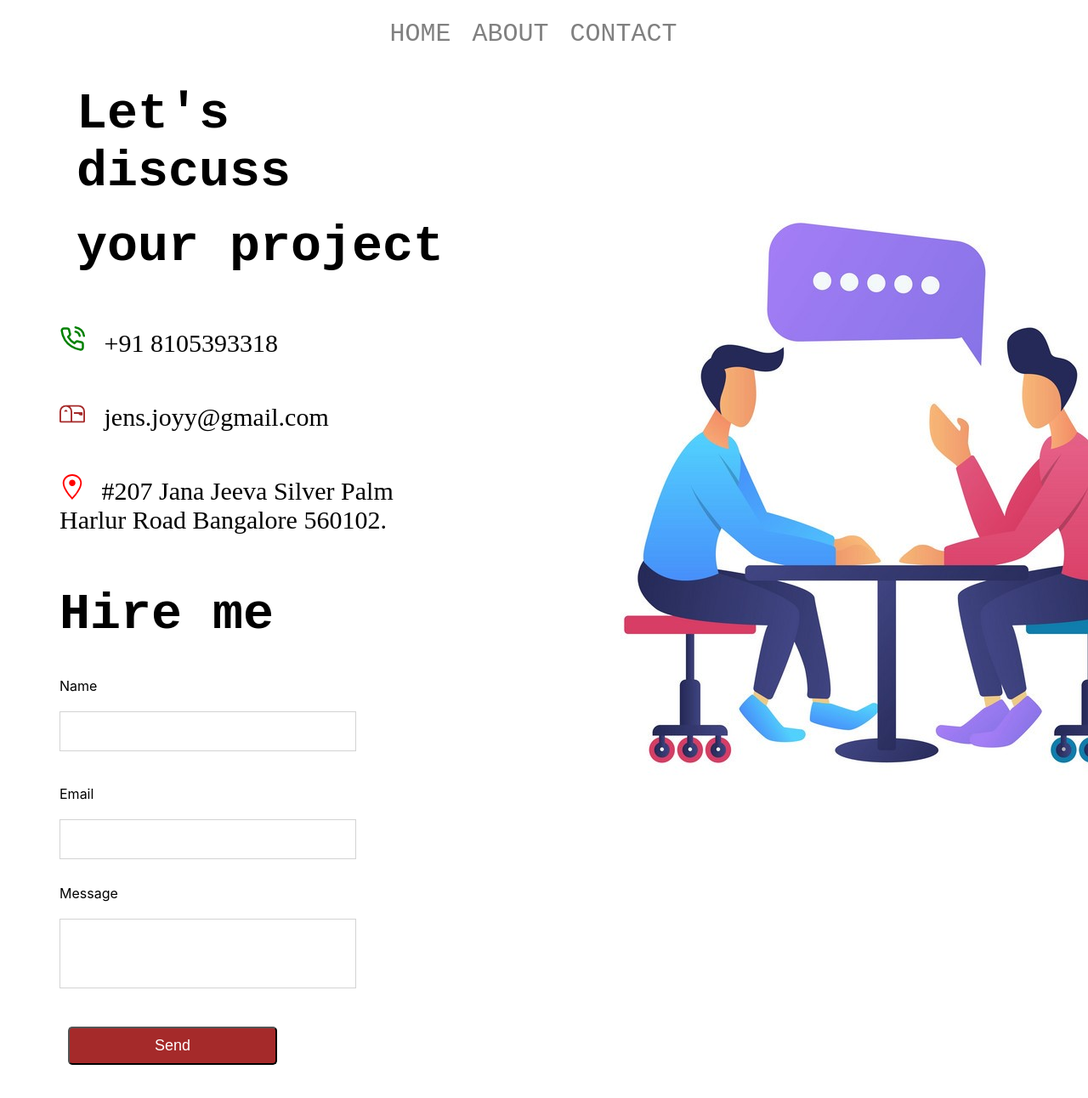
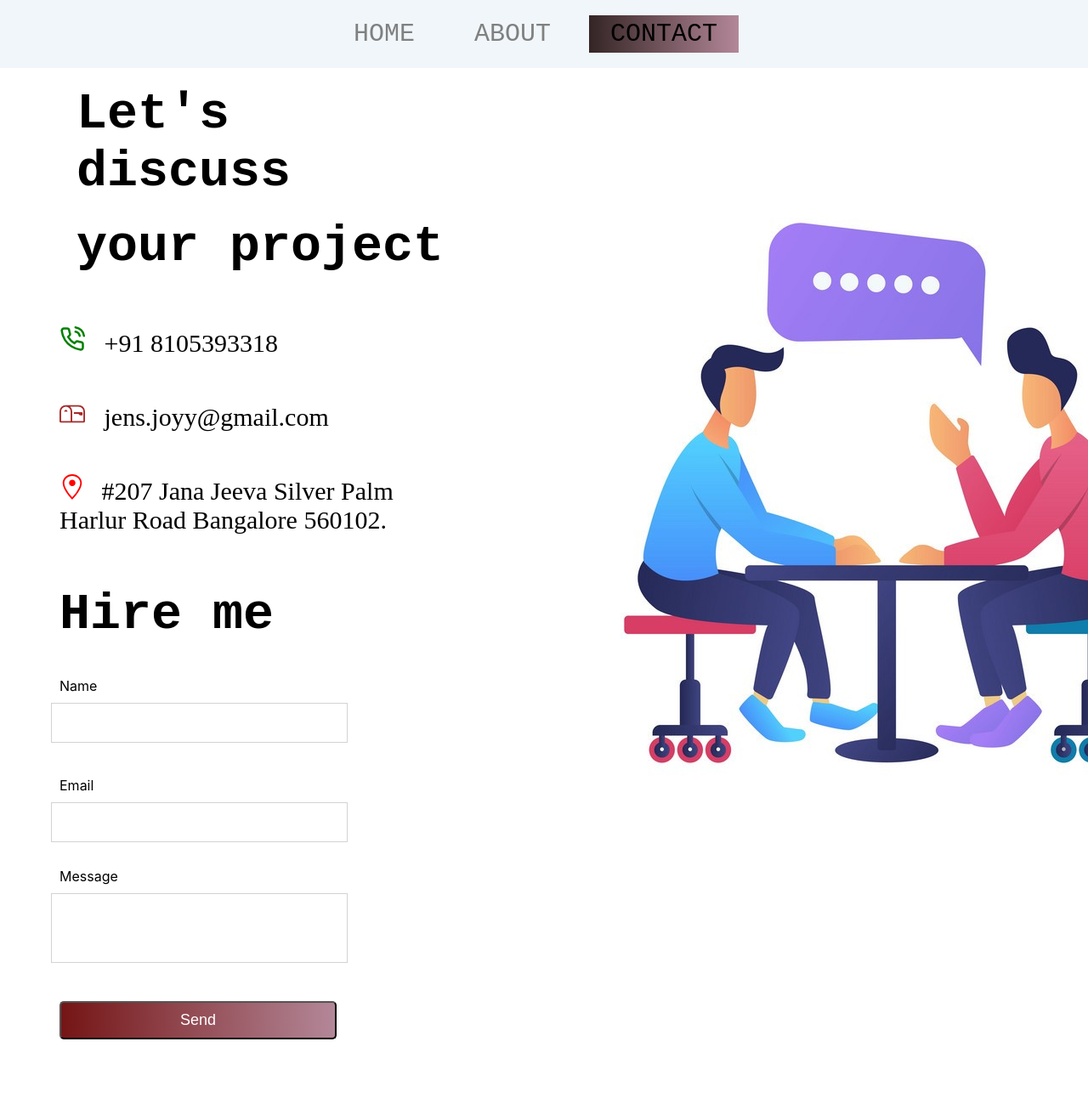
Before and after one commit to learnwithjj/PortfolioWebsite, a React (Create React App) app: page /contact in a window 1280 px wide. Shown: the top 1292 px of the page at 85% size. Built offline with nearby package versions, Linux system fonts and the light colour scheme.

Commit message:
added navlink

```diff
--- a/src/Components/About.js
+++ b/src/Components/About.js
@@ -11,13 +11,13 @@ function About()
 
     return(
         <div  >
-            <div className='navbar'><NavBar/> </div>
+            <div className='navbar' ><NavBar/> </div>
             <div><img id='left' src='Photographer.jpg' alt=''/></div>
             <div id='code'><FcAbout/></div>
             <div className="aboutme">About me</div>
             <p id='aboutpara' style={{color:"orangeRed"}}>I am passionate about my work. Because I love what I do, I have a steady source of motivation that drives me to do my best.</p>
            <p id='aboutpara' style={{color:"orangeRed"}}>I love meeting new people and learning about their lives and their backgrounds.</p>
-           <p id='aboutpara' style={{color:"orangeRed"}}> I’m not comfortable with settling, and I’m always looking for an opportunity to do better and achieve greatness. </p>
+           <p id='aboutpara' style={{color:"orangeRed"}}> I’m not comfortable with settling, and I always look for an opportunity to do better and achieve greatness. </p>
            <p id='aboutpara' style={{color:"orangeRed"}}> I am highly organised. I always take notes, and I use a series of tools to help myself stay on top of deadlines.</p>
 
 
--- a/src/Components/Navbar.js
+++ b/src/Components/Navbar.js
@@ -1,17 +1,17 @@
 import "./navbar.css" ;
+import React from "react";
 import {useNavigate} from "react-router";
+import { NavLink } from "react-router-dom";
 function Navbar()
 {
-    let navigate=useNavigate();
-    function aboutclick(value)
-    {
-        navigate("/"+value);
-    }
+
+
     return(
         <div  style={{fontSize:"20px",display:"flex"}}>
-                <div className="insidenav" onClick={()=>aboutclick("")}>HOME </div>
-                <div className="insidenav" onClick={()=>aboutclick("about")}>ABOUT</div>
-                <div className="insidenav" onClick={()=>aboutclick("contact")} >CONTACT</div>
+
+                <NavLink activeClassName="active" exact to={"/"}    className="insidenav">HOME</NavLink>
+                <NavLink activeClassName="active"  to={"/about"}  className="insidenav">ABOUT</NavLink>
+                <NavLink activeClassName="active"  to={"/contact"}  className="insidenav">CONTACT</NavLink>
         </div>
     );
 }
--- a/src/Components/about.css
+++ b/src/Components/about.css
@@ -4,6 +4,11 @@
   justify-content: center;
   align-items: center;
   height: 10vh;
+}
+
+#current
+{
+  background-image: linear-gradient(to right,rgb(117, 21, 21),rgb(179, 135, 152));
 }
 
 #left
--- a/src/Components/contact.css
+++ b/src/Components/contact.css
@@ -32,19 +32,19 @@
 }
 .buttonsubmit
 {
-    margin: 45px 60px 50px 50px;
-    padding: 10px 100px 10px 100px;
+    margin: 45px 60px 50px 40px;
+    padding: 10px 140px 10px 140px;
     font-size: 18px;
-    background-color:brown;
     border-radius: 5px;
     color:white;
     cursor: pointer;
+    background-image: linear-gradient(to right,rgb(117, 21, 21),rgb(179, 135, 152));
 }
 
 #forminput
 {
   border: 0.5px solid lightgray;
   padding:15px 150px 15px 20px;
-  margin: 20px 0px 0px 40px;
+  margin: 10px 0px 0px 30px;
 
 }
--- a/src/Components/navbar.css
+++ b/src/Components/navbar.css
@@ -5,14 +5,25 @@
   justify-content: center;
   align-items: center;
   height: 10vh;
+  background-color: rgb(241, 246, 250);
+
 }
 
 .insidenav
 {
-    padding-right: 25px;
+  text-decoration: none;
+    padding: 5px 25px 5px 25px;
+
+    margin-right: 20px;
     font-family: monospace;
     font-size: 30px;
-    color: grey;
+    color: gray;
     cursor: pointer;
+}
+.active
+{
+
+  color: black;
+  background-image:linear-gradient(to right,rgb(52, 37, 37),rgb(179, 135, 152));
 
 }
--- a/src/index.css
+++ b/src/index.css
@@ -11,3 +11,8 @@ code {
   font-family: source-code-pro, Menlo, Monaco, Consolas, 'Courier New',
     monospace;
 }
+@media (max-width: 1025px) {
+  .text {
+    font-size: 16px;
+  }
+}
```
Also changed, not shown: src/index.js (+4 -3 lines).
